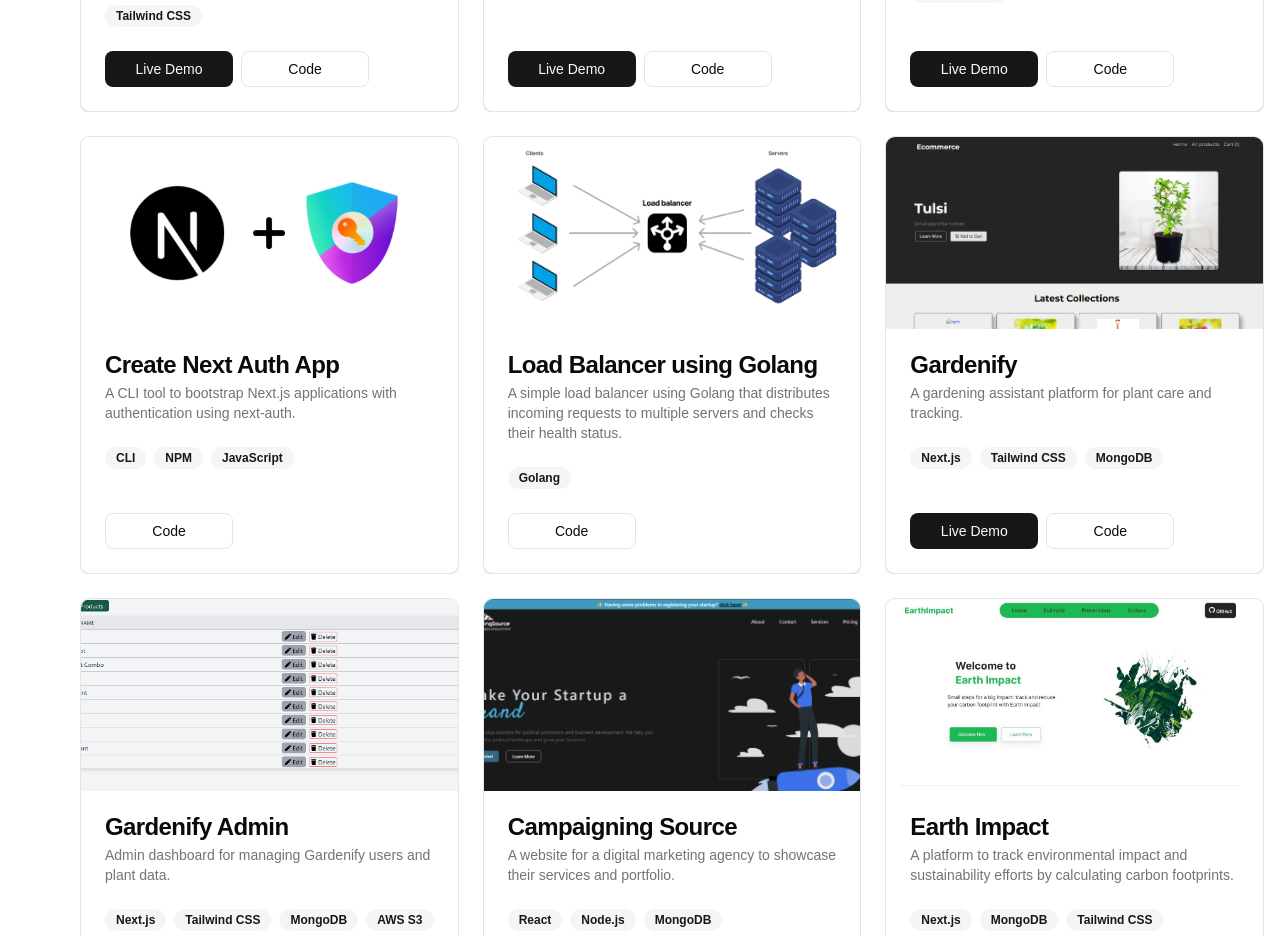
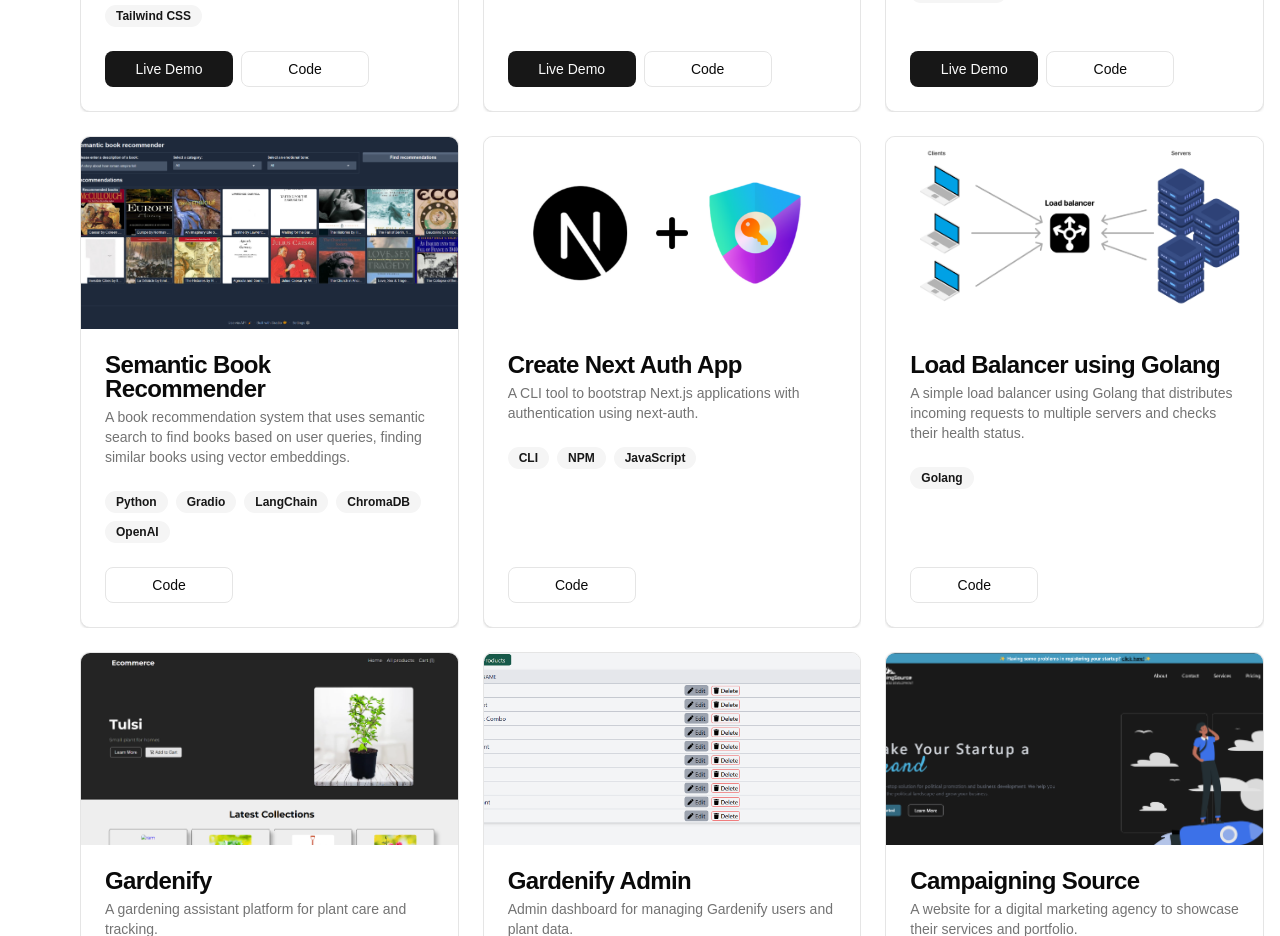
Before and after one commit to prnvtripathi/portfolio, a Next.js app: page /projects in a window 1280 px wide. Shown: the part 1080-2016 px from the top of the page. Built offline with nearby package versions, Linux system fonts and the light colour scheme; no server answers; a web font is replaced by a local one.

Commit message:
add: new project book recommender

```diff
--- a/src/data/projects.ts
+++ b/src/data/projects.ts
@@ -1,3 +1,5 @@
+// next project id will be 16
+
 export const projects = [
   {
     id: 2,
@@ -56,6 +58,15 @@ export const projects = [
     skills: ["React", "Node.js", "AWS Transcribe", "Tailwind CSS"],
     liveUrl: "https://one-crm.vercel.app/",
     githubUrl: "https://github.com/Ishaan2053/Next-gen-CRM--Ishaan-",
+  },
+  {
+    id: 15,
+    name: "Semantic Book Recommender",
+    description:
+      "A book recommendation system that uses semantic search to find books based on user queries, finding similar books using vector embeddings.",
+    image: "/projects/bookrecommender.png",
+    skills: ["Python", "Gradio", "LangChain", "ChromaDB", "OpenAI"],
+    githubUrl: "https://github.com/prnvtripathi/book-recommender",
   },
   {
     id: 11,
```
Also changed, not shown: public/projects/bookrecommender.png (added).
